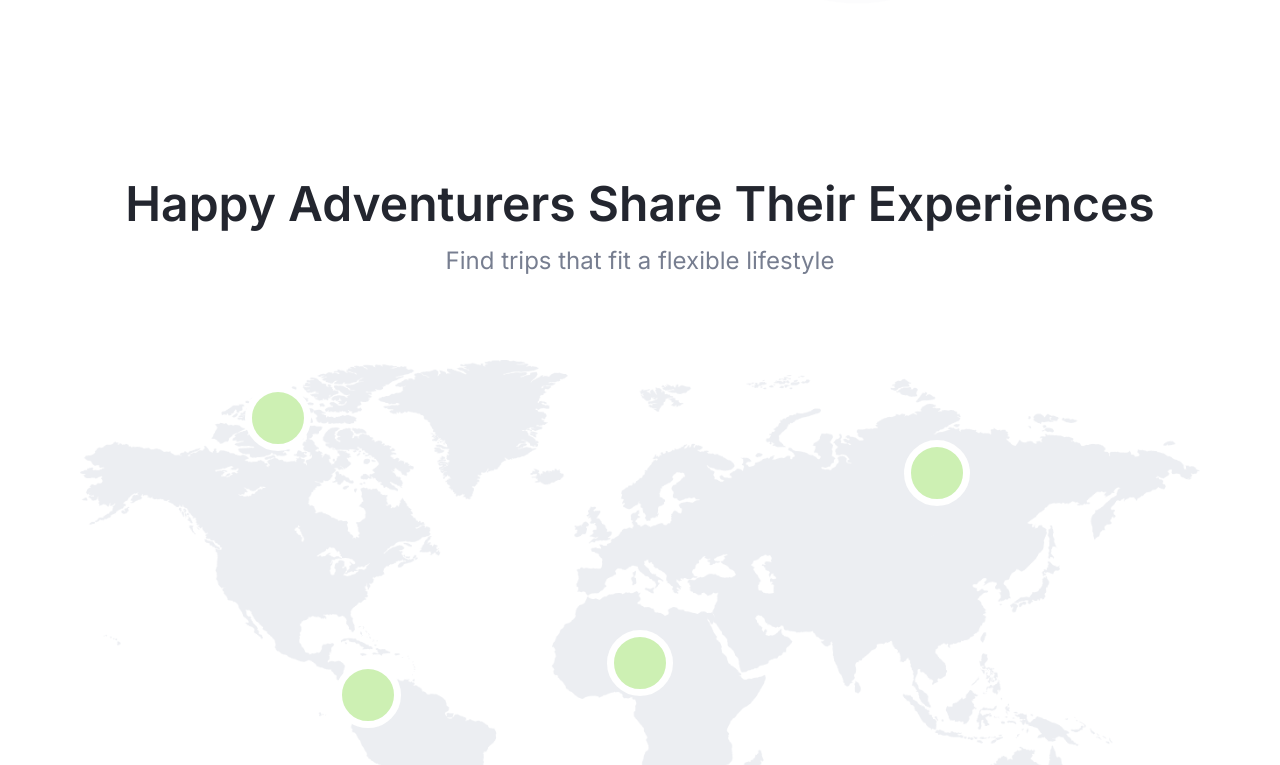
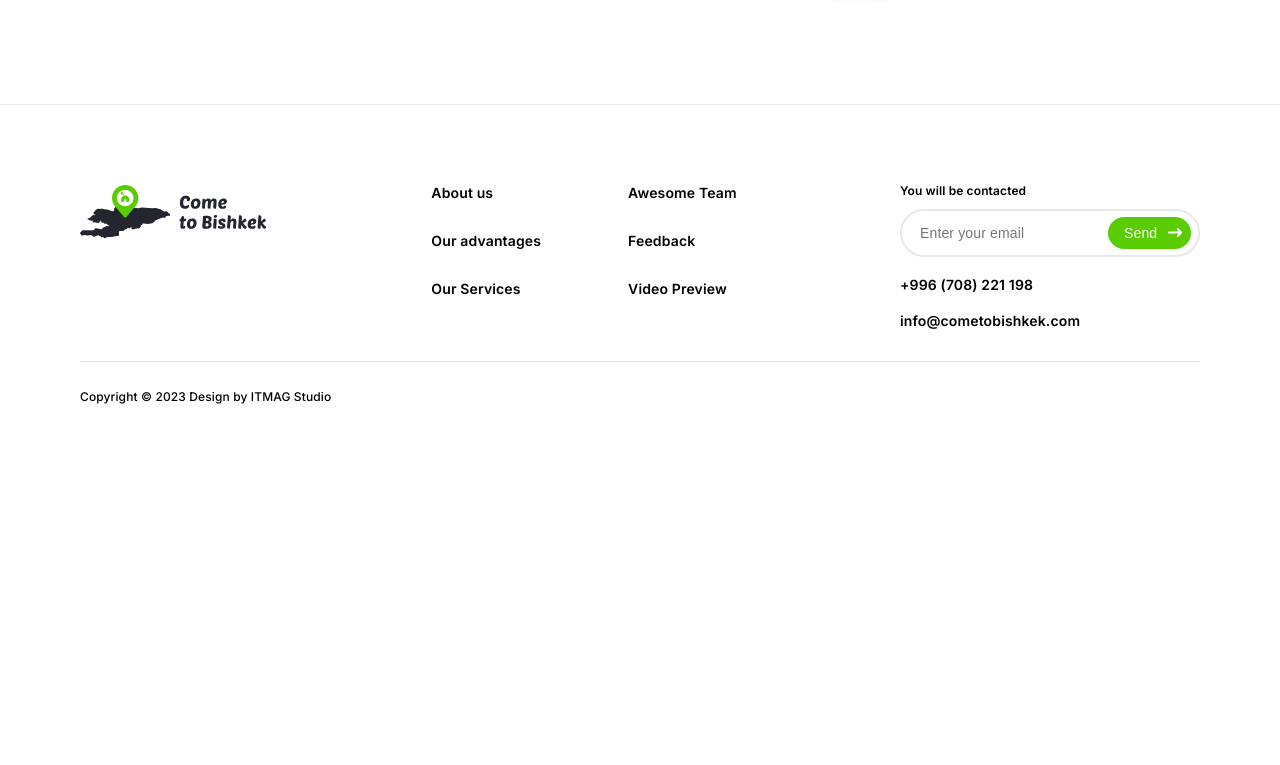
Before and after one commit to imka2006/come-to-Bishkek, a Vue app: page / in a window 1280 px wide. Shown: the part 5120-5885 px from the top of the page. After the commit the page ends 5551 px from the top, so only its background shows below. Built offline with nearby package versions, Linux system fonts and the light colour scheme.

Commit message:
asdfadfs

```diff
--- a/src/App.vue
+++ b/src/App.vue
@@ -10,7 +10,7 @@
   <!-- <Team /> -->
   <How />
   <Trevael />
-  <Reviews />
+  <!-- <Reviews /> -->
   <Footer />
 </template>
 
```
